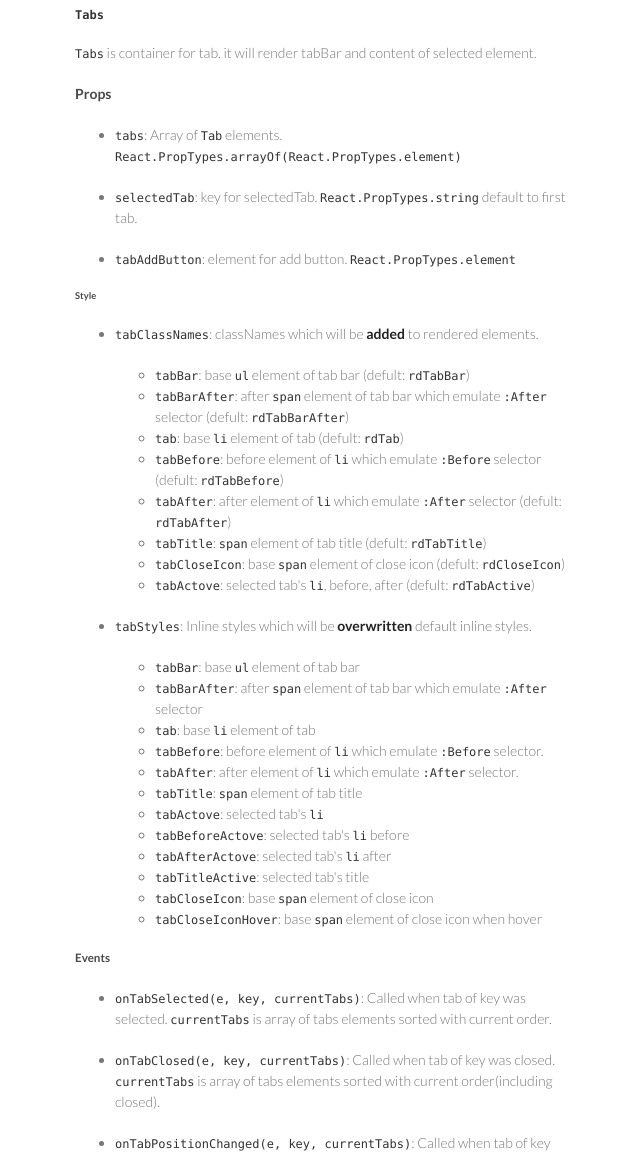
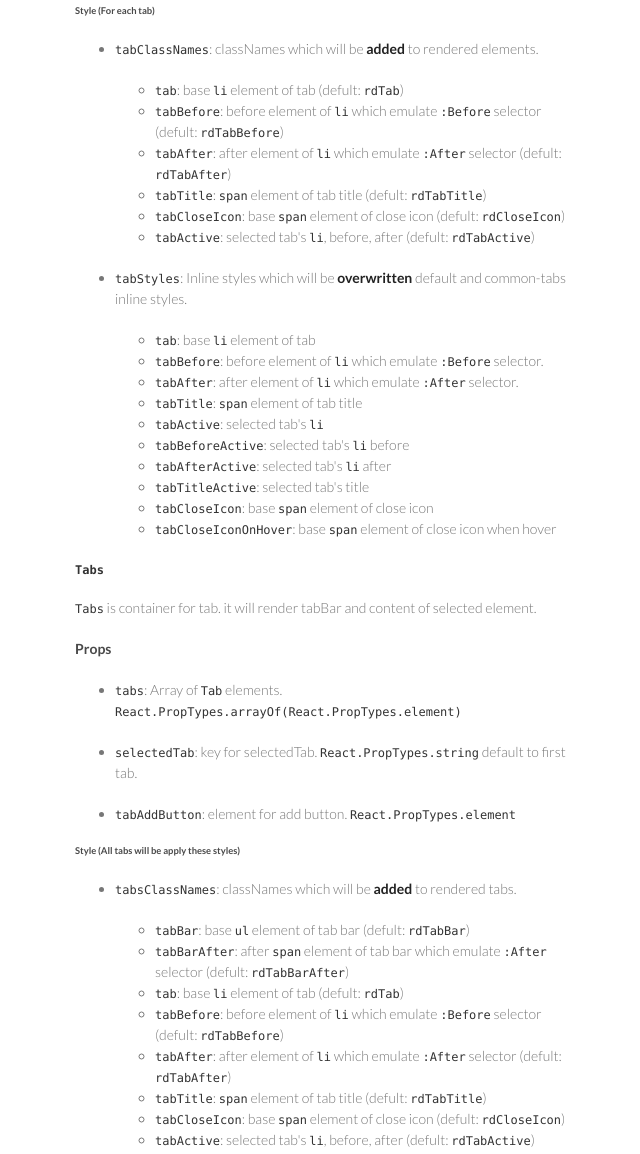
Before and after one commit to georgeOsdDev/react-draggable-tab, a plain HTML site: page index.html in a window 1280 px wide. Shown: the part 1246-2400 px from the top of the page, without its empty margins (495-1135 px from the left). Drawn offline with Linux system fonts and the light colour scheme.

Commit message:
Improve gh-page

```diff
--- a/index.html
+++ b/index.html
@@ -65,6 +65,34 @@
 <code>React.PropTypes.bool</code> (Default <code>false</code>)</p></li>
 </ul>
 
+<h6 id="style-for-each-tab-">Style (For each tab)</h6>
+<ul>
+<li><p><code>tabClassNames</code>: classNames which will be <strong>added</strong> to rendered elements.</p>
+<ul>
+<li><code>tab</code>: base <code>li</code> element of tab (defult: <code>rdTab</code>)</li>
+<li><code>tabBefore</code>: before element of <code>li</code> which emulate <code>:Before</code> selector (defult: <code>rdTabBefore</code>)</li>
+<li><code>tabAfter</code>: after element of <code>li</code> which emulate <code>:After</code> selector (defult: <code>rdTabAfter</code>)</li>
+<li><code>tabTitle</code>: <code>span</code> element of tab title (defult: <code>rdTabTitle</code>)</li>
+<li><code>tabCloseIcon</code>: base <code>span</code> element of close icon (defult: <code>rdCloseIcon</code>)</li>
+<li><code>tabActive</code>: selected tab's <code>li</code>, before, after (defult: <code>rdTabActive</code>)</li>
+</ul>
+</li>
+<li><p><code>tabStyles</code>: Inline styles which will be <strong>overwritten</strong> default and common-tabs inline styles.</p>
+<ul>
+<li><code>tab</code>: base <code>li</code> element of tab</li>
+<li><code>tabBefore</code>: before element of <code>li</code> which emulate <code>:Before</code> selector.</li>
+<li><code>tabAfter</code>: after element of <code>li</code> which emulate <code>:After</code> selector.</li>
+<li><code>tabTitle</code>: <code>span</code> element of tab title</li>
+<li><code>tabActive</code>: selected tab's <code>li</code></li>
+<li><code>tabBeforeActive</code>: selected tab's <code>li</code> before</li>
+<li><code>tabAfterActive</code>: selected tab's <code>li</code> after</li>
+<li><code>tabTitleActive</code>: selected tab's title</li>
+<li><code>tabCloseIcon</code>: base <code>span</code> element of close icon</li>
+<li><code>tabCloseIconOnHover</code>: base <code>span</code> element of close icon when hover</li>
+</ul>
+</li>
+</ul>
+
 <h3>
 <a id="tabs" class="anchor" href="#tabs" aria-hidden="true"><span class="octicon octicon-link"></span></a><code>Tabs</code>
 </h3>
@@ -84,11 +112,11 @@
 </ul>
 
 <h6>
-<a id="style" class="anchor" href="#style" aria-hidden="true"><span class="octicon octicon-link"></span></a>Style</h6>
+<a id="style" class="anchor" href="#style" aria-hidden="true"><span class="octicon octicon-link"></span></a>Style (All tabs will be apply these styles)</h6>
 
 <ul>
 <li>
-<p><code>tabClassNames</code>: classNames which will be <strong>added</strong> to rendered elements.</p>
+<p><code>tabsClassNames</code>: classNames which will be <strong>added</strong> to rendered tabs.</p>
 
 <ul>
 <li>
@@ -106,11 +134,11 @@
 <li>
 <code>tabCloseIcon</code>: base <code>span</code> element of close icon (defult: <code>rdCloseIcon</code>)</li>
 <li>
-<code>tabActove</code>: selected tab's <code>li</code>, before, after (defult: <code>rdTabActive</code>)</li>
+<code>tabActive</code>: selected tab's <code>li</code>, before, after (defult: <code>rdTabActive</code>)</li>
 </ul>
 </li>
 <li>
-<p><code>tabStyles</code>: Inline styles which will be <strong>overwritten</strong> default inline styles.</p>
+<p><code>tabsStyles</code>: Inline styles which will be <strong>overwritten</strong> default inline styles.</p>
 
 <ul>
 <li>
@@ -126,12 +154,12 @@
 <li>
 <code>tabTitle</code>: <code>span</code> element of tab title</li>
 <li>
-<code>tabActove</code>: selected tab's <code>li</code>
+<code>tabActive</code>: selected tab's <code>li</code>
 </li>
 <li>
-<code>tabBeforeActove</code>: selected tab's <code>li</code> before</li>
+<code>tabBeforeActive</code>: selected tab's <code>li</code> before</li>
 <li>
-<code>tabAfterActove</code>: selected tab's <code>li</code> after</li>
+<code>tabAfterActive</code>: selected tab's <code>li</code> after</li>
 <li>
 <code>tabTitleActive</code>: selected tab's title</li>
 <li>
```
